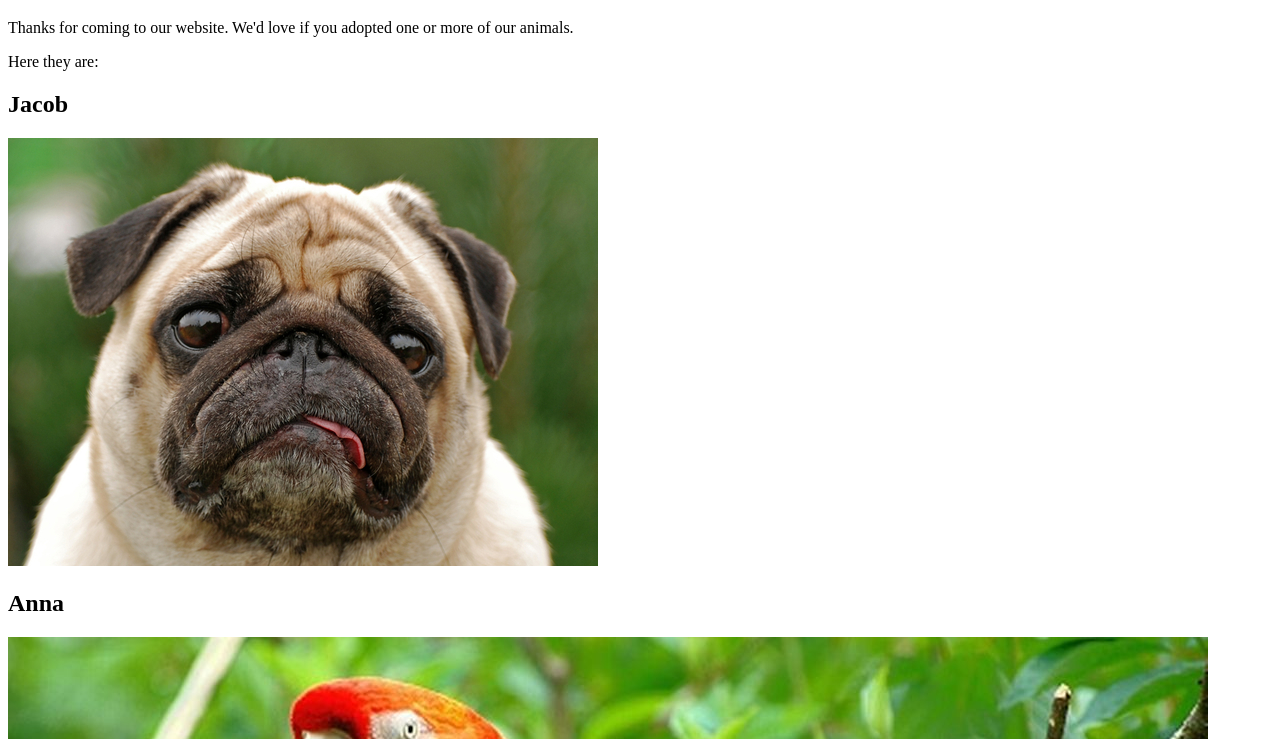
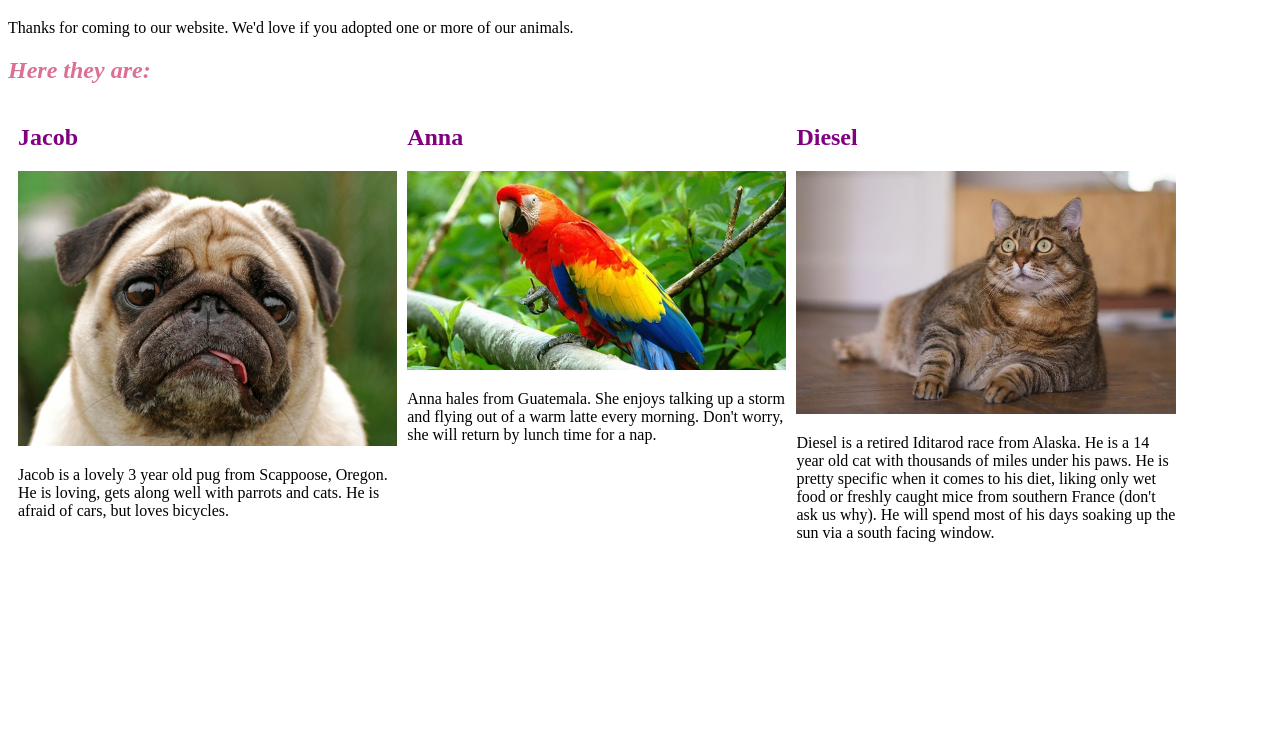
Before and after one commit to nellagio/animal-shelter, a plain HTML site: page index.html in a window 1280 px wide. Shown: the part 61-800 px from the top of the page. Drawn offline with Linux system fonts and the light colour scheme.

Commit message:
add content and formatting for animals.

```diff
--- a/css/styles.css
+++ b/css/styles.css
@@ -0,0 +1,20 @@
+img {
+  width: 100%;
+}
+
+.animals{
+  float: left;
+  width: 30%;
+  margin-left: 10px;
+}
+
+.animals h2 {
+  font-weight: bold;
+  color: purple;
+  font-style: normal;
+}
+
+h2 {
+  font-style: italic;
+  color: palevioletred;
+}
--- a/index.html
+++ b/index.html
@@ -14,30 +14,31 @@
     <p>
       Thanks for coming to our website. We'd love if you adopted one or more of our animals.
 
-      <p> Here they are:</p>
+      <h2> Here they are:</h2>
 
 
     </p>
-
+    <div class="animals">
     <p>
       <h2>Jacob</h2>
         <img src="img/Jacob.jpg" alt="good boy Jacob">
-
+<p>Jacob is a lovely 3 year old pug from Scappoose, Oregon. He is loving, gets along well with parrots and cats. He is afraid of cars, but loves bicycles. </p>
     </p>
-
+    </div>
+    <div class="animals">
     <p>
       <h2>Anna</h2>
       <img src="img/anna.jpg" alt="good parrot Anna">
-
-
+<p>Anna hales from Guatemala. She enjoys talking up a storm and flying out of a warm latte every morning. Don't worry, she will return by lunch time for a nap.</p>
     </p>
-
+    </div>
+    <div class="animals">
     <p>
       <h2>Diesel</h2>
         <img src="img/desiel.jpeg" alt="good cat diesel">
-
+<p>Diesel is a retired Iditarod race from Alaska. He is a 14 year old cat with thousands of miles under his paws. He is pretty specific when it comes to his diet, liking only wet food or freshly caught mice from southern France (don't ask us why). He will spend most of his days soaking up the sun via a south facing window.</p>
     </p>
-
+    </div>
 
   </body>
 
```
